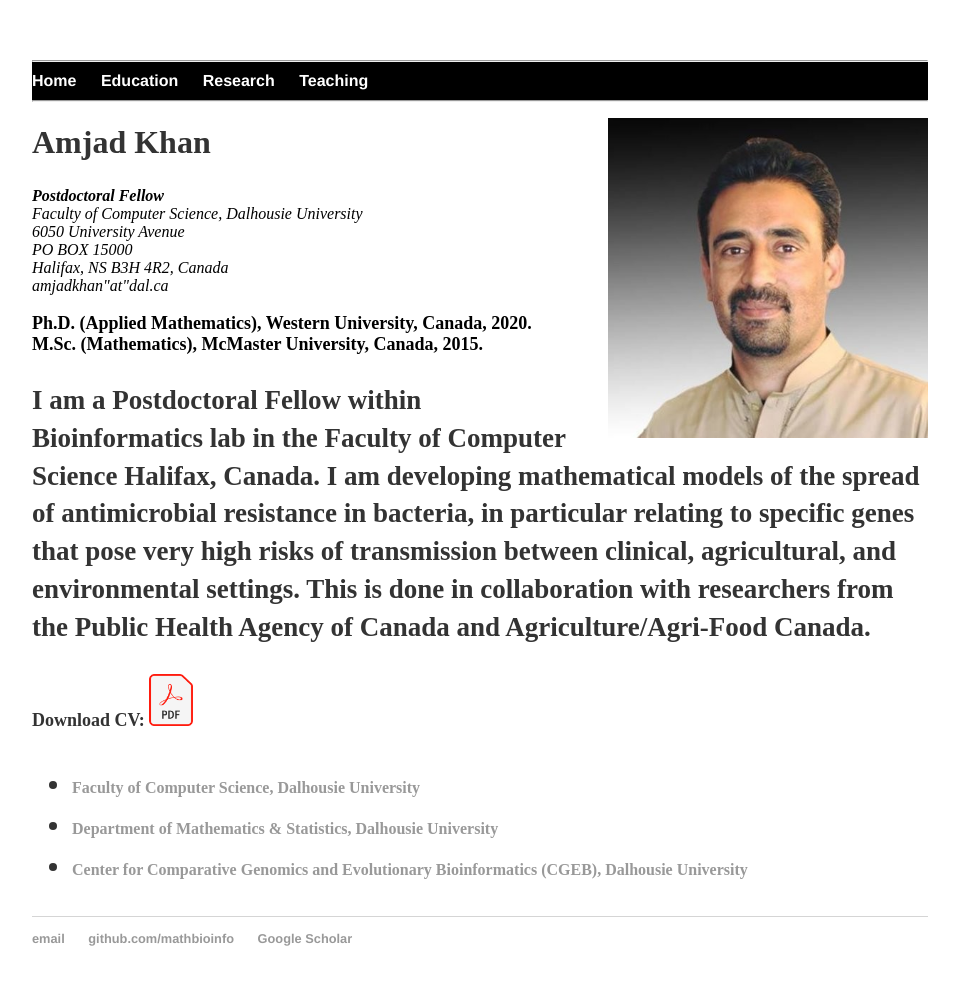
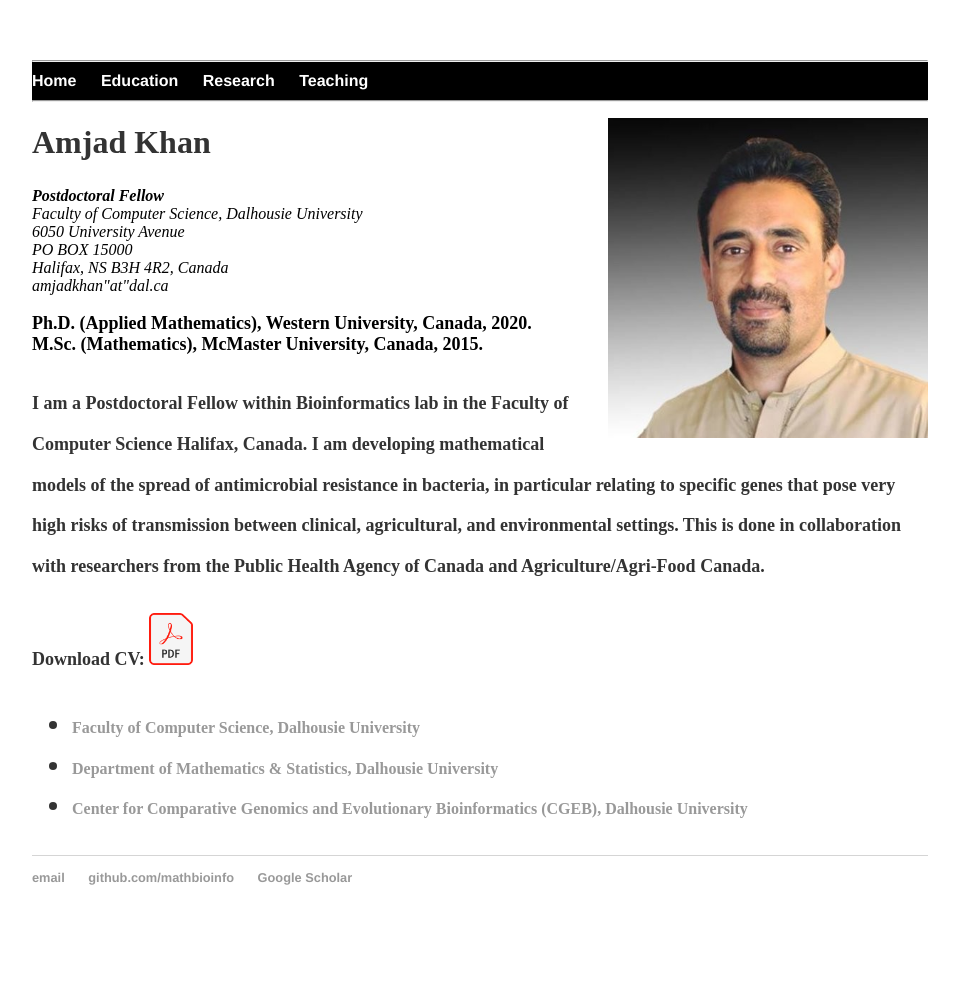
Before and after one commit to MathBioInfo/amjadkhan, a Jekyll site: the page index.html, which Jekyll copies as it is, in a window 1280 px wide. Shown: the whole page, without its empty margins (160-1119 px from the left). Built offline with Jekyll 4.4.1, drawn with Linux system fonts in a browser that asks for light colours; after the commit the page ends 947 px from its top, so only the background shows below that.

Commit message:
Update index.html

```diff
--- a/index.html
+++ b/index.html
@@ -41,7 +41,7 @@
 			<br><font size="4">M.Sc. (Mathematics), McMaster University, Canada, 2015.
 			</p>
 
-			<p>
+			<p><font size="4">
 				I am a Postdoctoral Fellow within Bioinformatics lab in the Faculty of Computer Science Halifax, Canada.
 				I am developing mathematical models of the spread of antimicrobial resistance in bacteria, in particular
 				relating to specific genes that pose very high risks of transmission between clinical, agricultural, and
```
